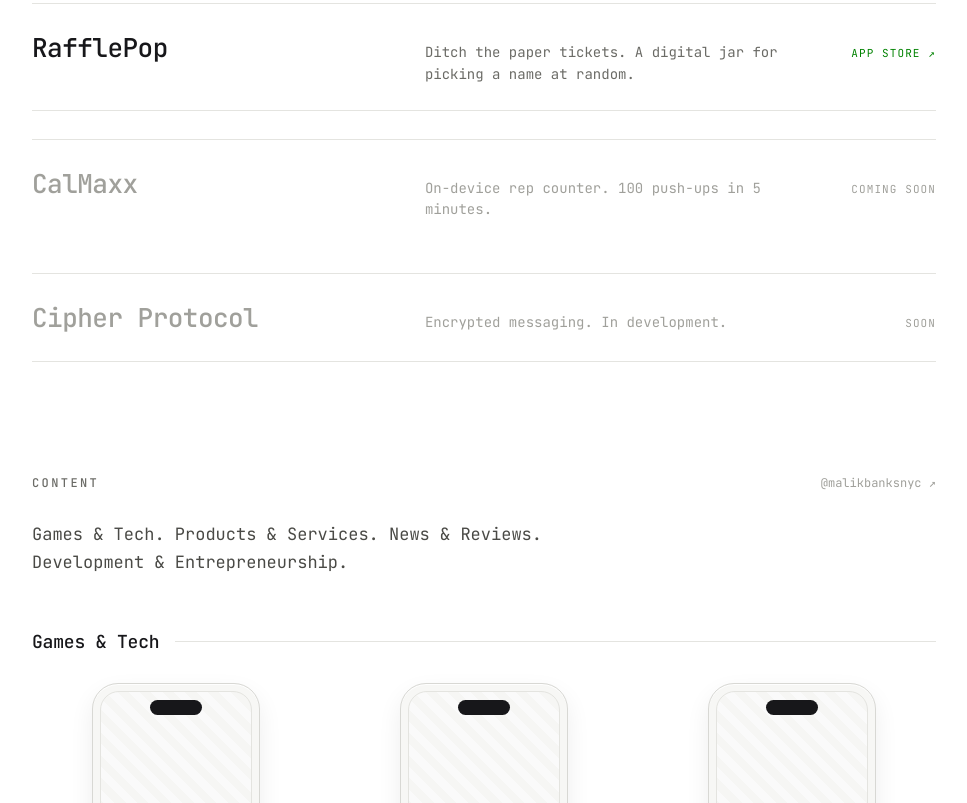
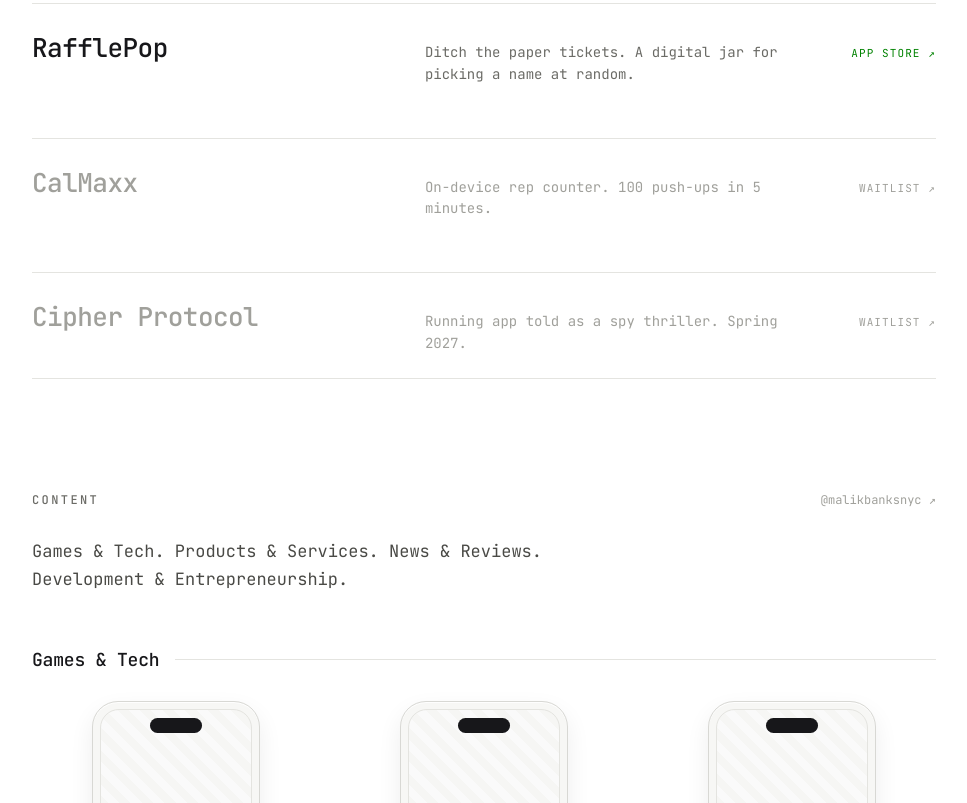
Before and after one commit to zerobleek/malikbanksnyc.com, a plain HTML site: page index.html in a window 1280 px wide. Shown: the part 1305-2108 px from the top of the page, without its empty margins (156-1123 px from the left). Drawn offline with Linux system fonts and the light colour scheme.

Commit message:
Link unreleased apps to bleekvision waitlists (#23)
- CalMaxx → https://bleekvision.com/#calmaxx (waitlist form)
- Cipher Protocol → https://bleekvision.com/cipher (product page + waitlist)

Both now render as clickable rows with hover/glitch, muted "soon" style
preserved, CTA reads "Waitlist ↗". Cipher Protocol description updated
to match bleekvision's current pitch: "Running app told as a spy
thriller. Spring 2027." (was "Encrypted messaging. In development.")


Claude-Session: https://claude.ai/code/session_01E3E8VVDWm4VJvK7eUi57bY

Co-authored-by: Claude <noreply@anthropic.com>

```diff
--- a/index.html
+++ b/index.html
@@ -764,16 +764,16 @@
                 <span class="app-desc">Ditch the paper tickets. A digital jar for picking a name at random.</span>
                 <span class="app-cta">App Store ↗</span>
             </a>
-            <div class="app-row soon">
-                <span class="app-name">CalMaxx</span>
+            <a href="https://bleekvision.com/#calmaxx" target="_blank" rel="noopener" class="app-row soon" data-glitch-parent>
+                <span class="app-name" data-glitch>CalMaxx</span>
                 <span class="app-desc">On-device rep counter. 100 push-ups in 5 minutes.</span>
-                <span class="app-cta">Coming Soon</span>
-            </div>
-            <div class="app-row soon">
-                <span class="app-name">Cipher Protocol</span>
-                <span class="app-desc">Encrypted messaging. In development.</span>
-                <span class="app-cta">Soon</span>
-            </div>
+                <span class="app-cta">Waitlist ↗</span>
+            </a>
+            <a href="https://bleekvision.com/cipher" target="_blank" rel="noopener" class="app-row soon" data-glitch-parent>
+                <span class="app-name" data-glitch>Cipher Protocol</span>
+                <span class="app-desc">Running app told as a spy thriller. Spring 2027.</span>
+                <span class="app-cta">Waitlist ↗</span>
+            </a>
         </section>
 
         <section id="content" class="section">
```
